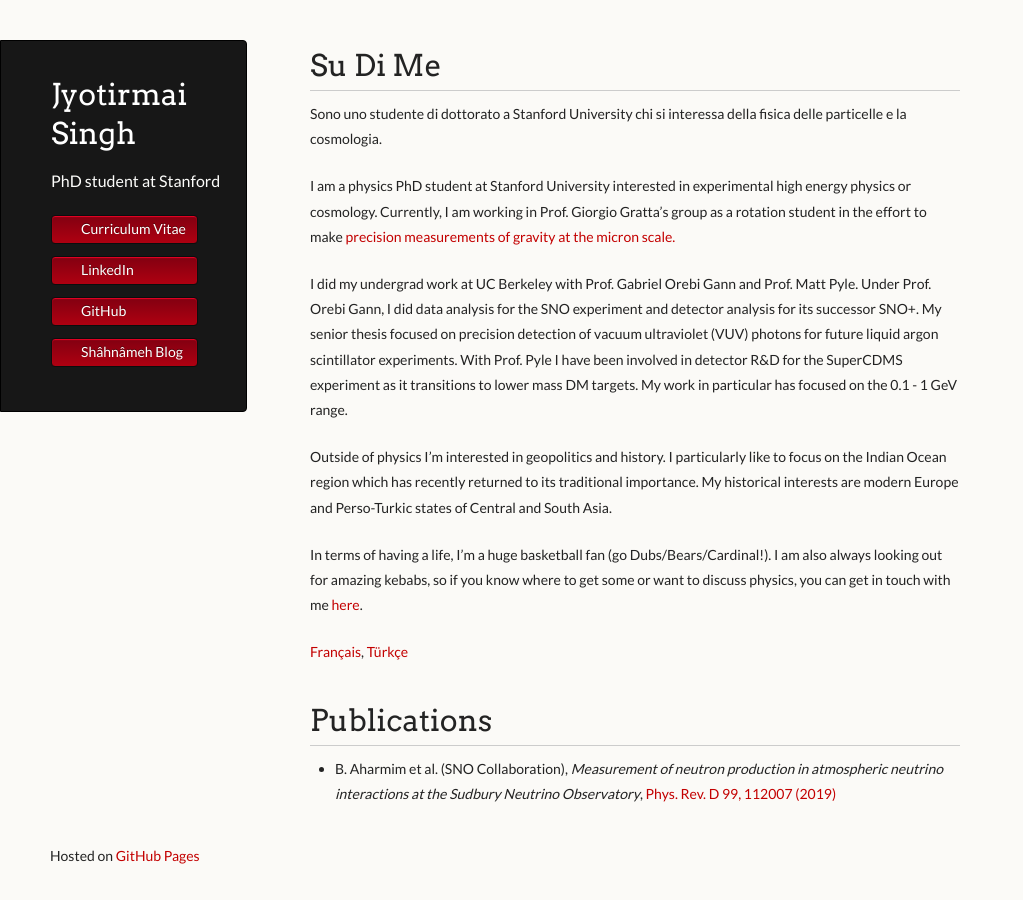
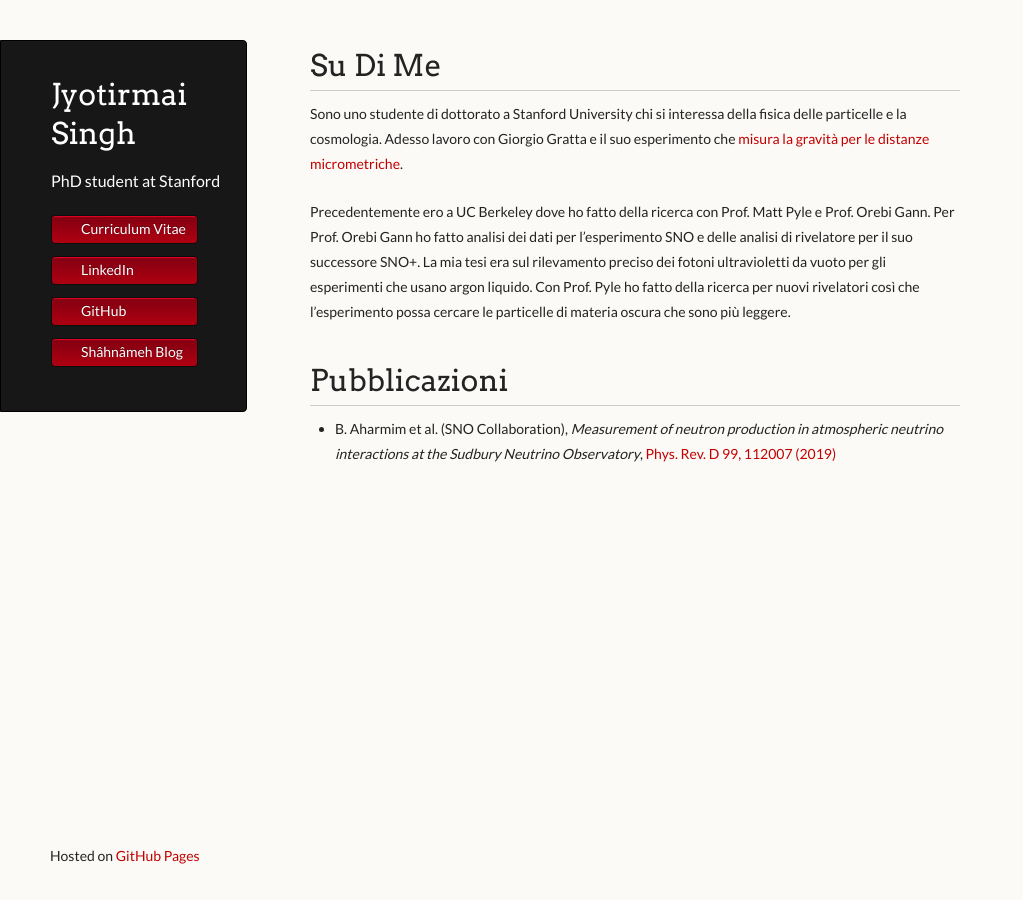
Before and after one commit to joe-singh/joe-singh.github.io, a Jekyll site: the page built from index-it.md, in a window 1280 px wide. Shown: the whole page, without its empty margins (0-1023 px from the left). Built offline with Jekyll 4.4.1, drawn with Linux system fonts in a browser that asks for light colours.

Commit message:
adding ital

```diff
--- a/index-it.md
+++ b/index-it.md
@@ -15,25 +15,16 @@ There should be whitespace between paragraphs. We recommend including a README,
 
 <!--<img style="position:absolute; LEFT:78% " width="205" height="308" src="./goodpic.jpg"> -->
 Sono uno studente di dottorato a Stanford University chi si interessa della fisica delle particelle e la
-cosmologia.
+cosmologia. Adesso lavoro con Giorgio Gratta e il suo esperimento che [misura la gravità per le distanze micrometriche](http://grattalab3.stanford.edu/neutrino/gravity/index.html).
 
-I am a physics PhD student at Stanford University interested in experimental high energy physics or cosmology.
-Currently, I am working in Prof. Giorgio Gratta's group as a rotation student in the effort to make [precision measurements of gravity at
-the micron scale.](http://grattalab3.stanford.edu/neutrino/gravity/index.html)
+Precedentemente ero a UC Berkeley dove ho fatto della ricerca con Prof. Matt Pyle e Prof. Orebi Gann.
+Per Prof. Orebi Gann ho fatto analisi dei dati per l'esperimento SNO e delle analisi di rivelatore per il suo
+successore SNO+. La mia tesi era sul rilevamento preciso dei fotoni ultravioletti da vuoto per gli esperimenti che usano
+argon liquido. Con Prof. Pyle ho fatto della ricerca per nuovi rivelatori così che l'esperimento possa cercare le particelle di materia
+oscura che sono più leggere.
 
-I did my undergrad work at UC Berkeley with Prof. Gabriel Orebi Gann and Prof. Matt Pyle. Under Prof. Orebi Gann, I did data analysis for the SNO
-experiment and detector analysis for its successor SNO+. My senior thesis focused on precision detection of vacuum ultraviolet (VUV) photons for
-future liquid argon scintillator experiments. With Prof. Pyle I have been involved in detector R&D for the SuperCDMS experiment as it transitions to
-lower mass DM targets. My work in particular has focused on the 0.1 - 1 GeV range.
 
-Outside of physics I'm interested in geopolitics and history. I particularly like to focus on the Indian Ocean region which
-has recently returned to its traditional importance. My historical interests are modern Europe and Perso-Turkic states of Central and South Asia.
-
-In terms of having a life, I'm a huge basketball fan (go Dubs/Bears/Cardinal!). I am also always looking out for amazing
-kebabs, so if you know where to get some or want to discuss physics, you can get in touch with me [here](mailto:joesingh@stanford.edu).
-
-[Français](./index-fr.md), [Türkçe](./index-tr.md)
-# Publications
+# Pubblicazioni
 
 * B. Aharmim et al. (SNO Collaboration), _Measurement of neutron production in atmospheric neutrino interactions at the Sudbury Neutrino Observatory_,
   [Phys. Rev. D 99, 112007 (2019)](https://journals.aps.org/prd/abstract/10.1103/PhysRevD.99.112007)
```
Also changed, not shown: index.md (+2 -1 lines).
